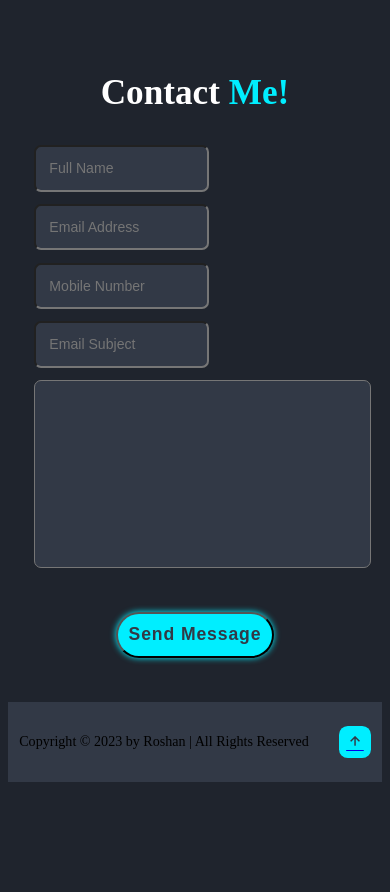
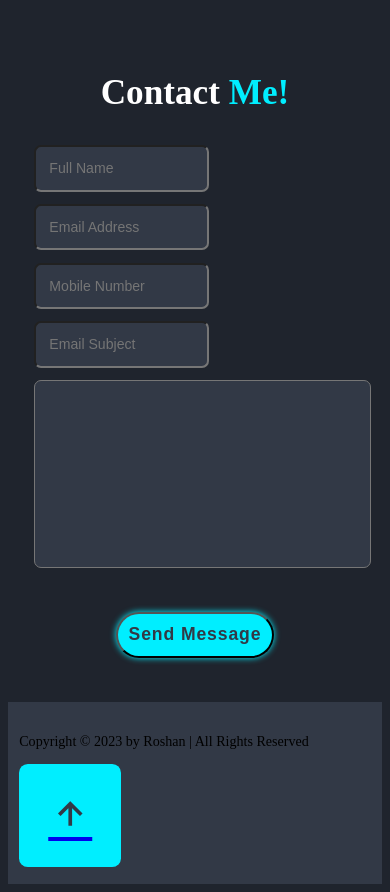
Before and after one commit to roshannavale7/portfolio-using-HTML-CSS-JAVASCRIPT, a plain HTML site: page index.html in a window 390 px wide. Shown: the part 5254-6146 px from the top of the page. Before the commit the page ends 6044 px from the top, so only its background shows below. Drawn offline with nearby package versions, Linux system fonts and the light colour scheme.

Commit message:
changes in footer icon

```diff
--- a/style.css
+++ b/style.css
@@ -416,10 +416,13 @@ span{
     .portfolio-layer h4{
         font-size:7rem ;
     }
-    /* .footer .footer-icon{
-
-    } */
-
+    .footer .footer-icon a{
+        width: 10rem;
+        height: 10rem;
+    }
+    .footer-icon a i {
+        font-size: 5rem;
+    }
 
 }
 /* @media (max-width:768px) {
```
